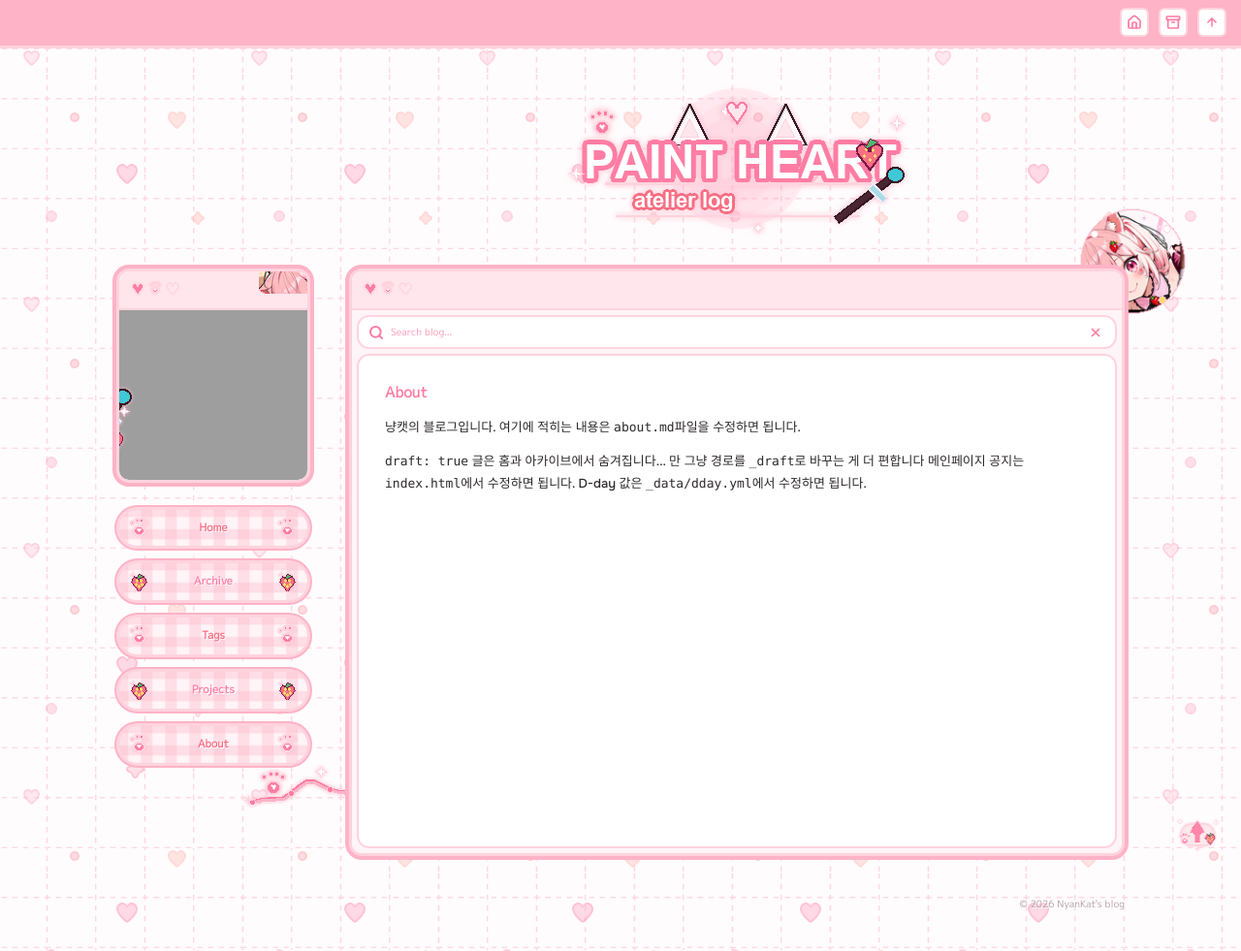
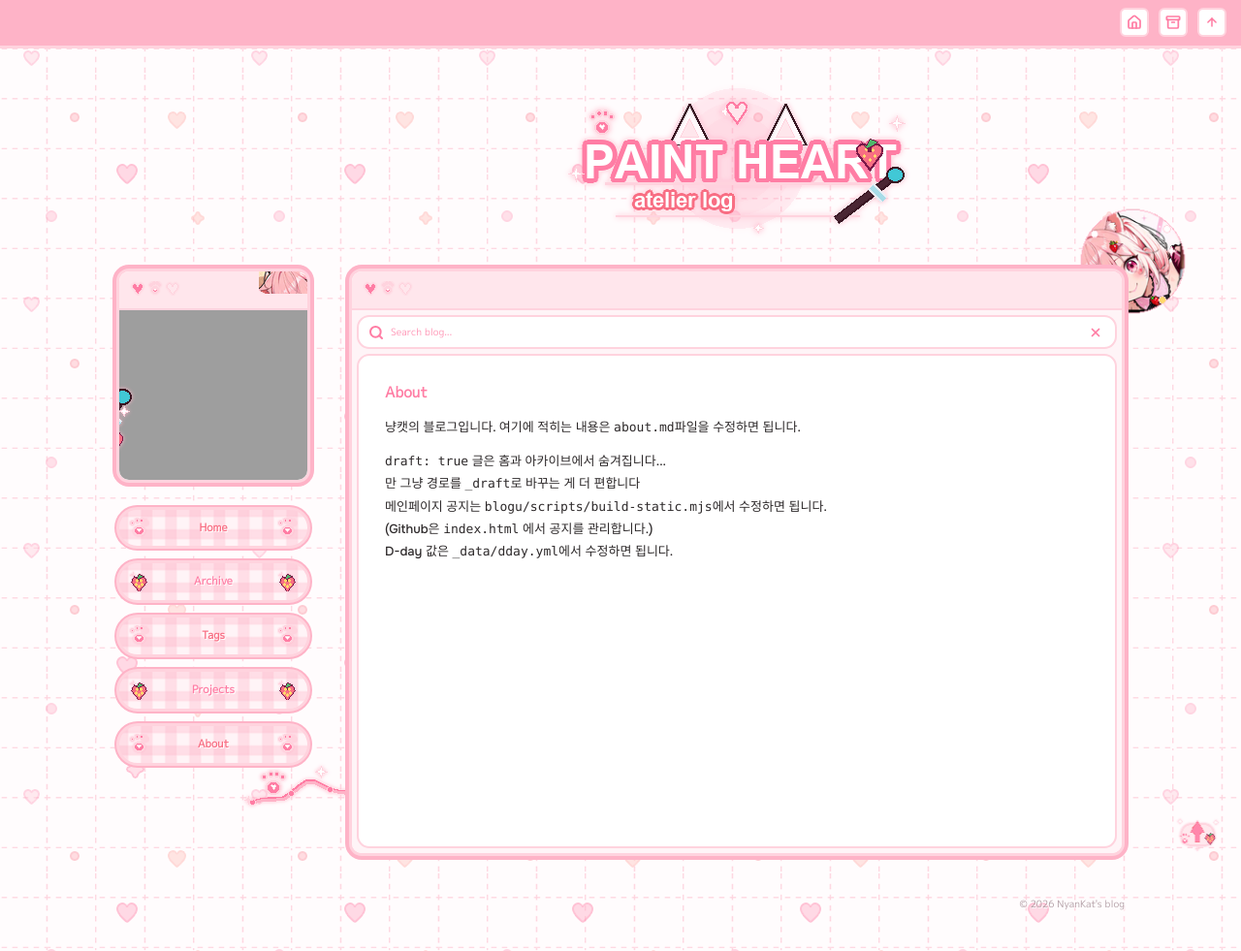
Before and after one commit to tchinso/blogu, a Jekyll site: the page built from about.md, in a window 1280 px wide. Shown: the whole page at 97% size. Built offline with Jekyll 4.4.1, drawn with Linux system fonts in a browser that asks for light colours; some web fonts are replaced; grey boxes are pictures that could not be loaded.

Commit message:
Improve content in about.md for clarity
Updated instructions for managing draft posts and main page notices.

```diff
--- a/about.md
+++ b/about.md
@@ -13,9 +13,10 @@ description: "Paint Heart Atelier 소개"
   </p>
 
   <p>
-    <code>draft: true</code> 글은 홈과 아카이브에서 숨겨집니다...
-    만 그냥 경로를 <code>_draft</code>로 바꾸는 게 더 편합니다
-    메인페이지 공지는 <code>index.html</code>에서 수정하면 됩니다.
+    <code>draft: true</code> 글은 홈과 아카이브에서 숨겨집니다...<br>
+    만 그냥 경로를 <code>_draft</code>로 바꾸는 게 더 편합니다<br>
+    메인페이지 공지는 <code>blogu/scripts/build-static.mjs</code>에서 수정하면 됩니다.<br>
+    (Github은 <code>index.html</code> 에서 공지를 관리합니다.)<br>
     D-day 값은 <code>_data/dday.yml</code>에서 수정하면 됩니다.
   </p>
 </section>
```
